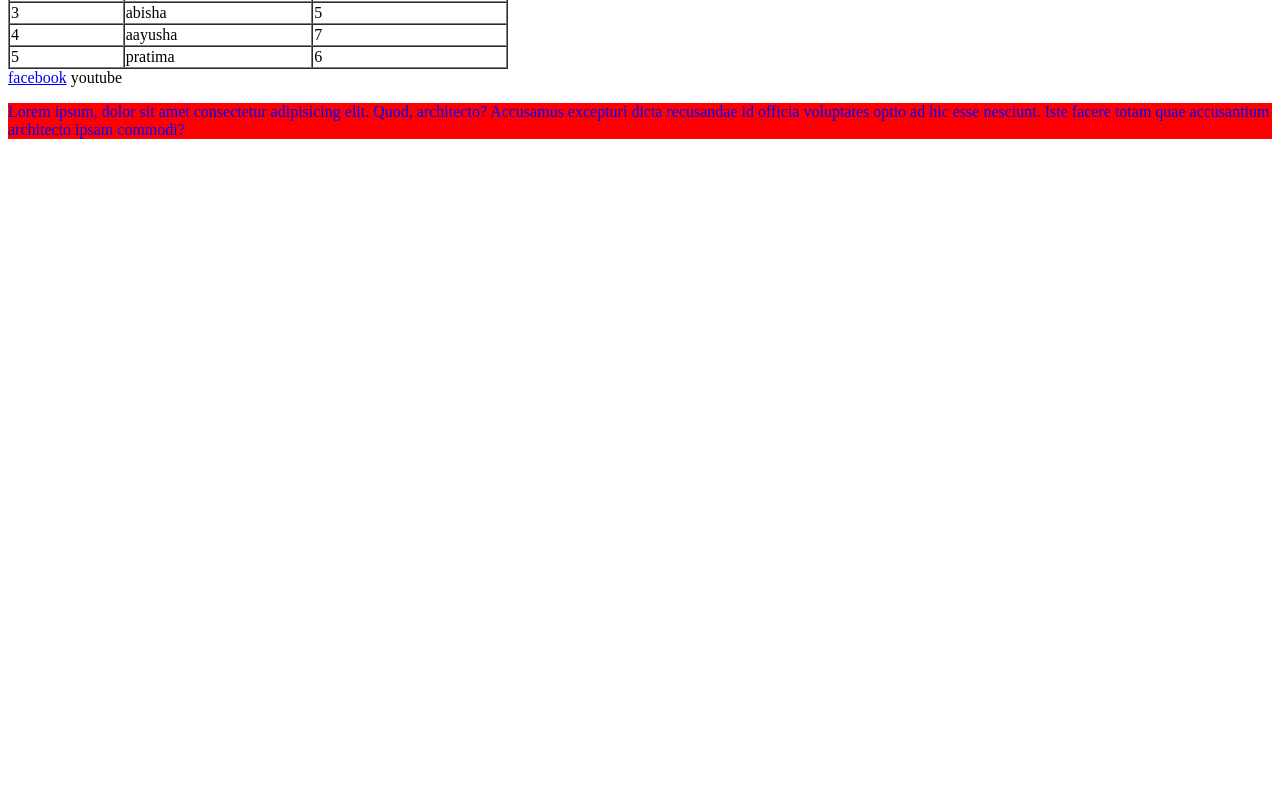
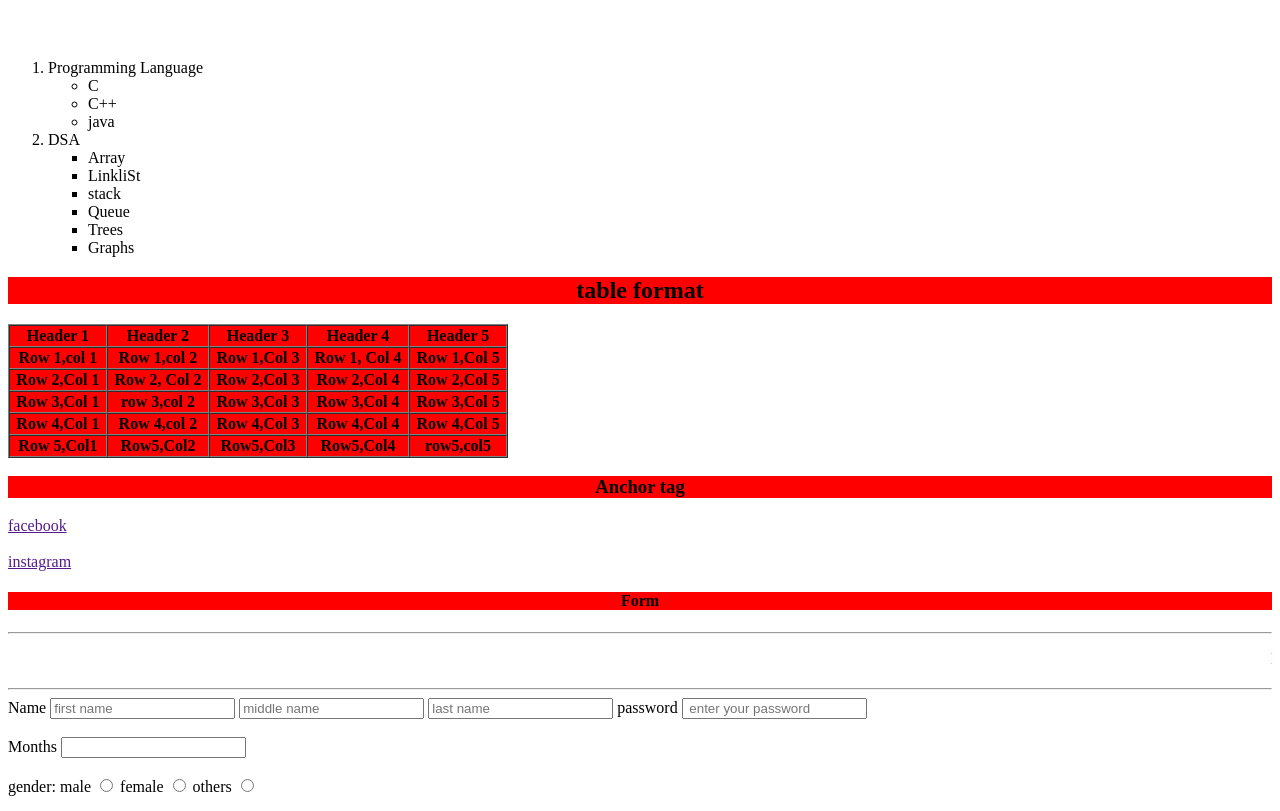
Before and after one commit to shrishtibohora/HTML-day1, a plain HTML site: page file.html in a window 1280 px wide. Shown: the part 73-884 px from the top of the page. Before the commit the page ends 800 px from the top, so only its background shows below. Drawn offline with Linux system fonts and the light colour scheme.

Commit message:
added tables

```diff
--- a/file.html
+++ b/file.html
@@ -6,47 +6,101 @@
     <title>Document</title>
 </head>
 
-<table border="1" cellspacing="0" width="500">
+
+   <center><h1 style="background-color: red;">Order and unorder list</h1></center><br><br>
+   <!--order list-->
+   <ol>
+    <li>Programming Language
+        <ul>
+            <li>C</li>
+            <li>C++</li>
+            <li>java</li>
+         </ul>
+
+    </li>
+    <li>DSA
+        <ul type="square">
+            <li>Array</li>
+            <li>LinkliSt</li>
+            <li>stack</li>
+            <li>Queue</li>
+            <li>Trees</li>
+            <li>Graphs</li>
+
+        </ul>
+    </li>
+   </ol>
+
+  <center> <h2 style="background-color: red;">table format</h2> </center>
+  <table style="background-color: red;" border="1" cellspacing="0" width="500">
     <tr>
-        <th>S.no</th>
-        <th>Name</th>
-        <th>Roll no.</th>
-    </tr>
-    <tr>
-        <td>1</td>
-        <td>shrishti</td>
-        <td>27</td>
-    </tr>
-    <tr>
-        <td>2</td>
-        <td>sapana</td>
-        <td>27</td>
-    </tr>
-    <tr>
-        <td>3</td>
-        <td>abisha</td>
-        <td>5</td>
+        <th>Header 1</th>
+        <th>Header 2</th>
+        <th>Header 3</th>
+        <th> Header 4</th>
+        <th>Header 5</th>
 
     </tr>
     <tr>
-        <td>4</td>
-        <td>aayusha</td>
-        <td>7</td>
+        <th>Row 1,col 1</th>
+        <th>Row 1,col 2</th>
+        <th>Row 1,Col 3</th>
+        <th>Row 1, Col 4</th>
+        <th>Row 1,Col 5</th>
+
     </tr>
     <tr>
-        <td>5</td>
-        <td>pratima</td>
-        <td>6</td>
+        <th>Row 2,Col 1</th>
+        <th>Row 2, Col 2</th>
+        <th>Row 2,Col 3</th>
+        <th>Row 2,Col 4</th>
+        <th>Row 2,Col 5</th>
     </tr>
-</table>
-<a href="https://www.facebook.com/">facebook</a>
-<a heref="https://www.youtube.com/">youtube</a>
-<p style="color:blue; background-color:red;">
-    Lorem ipsum, dolor sit amet consectetur adipisicing elit.
-     Quod, architecto? Accusamus excepturi dicta recusandae id officia voluptates
-     optio ad hic esse nesciunt. Iste facere totam quae accusantium architecto ipsam commodi?
-
-</p>
-
-</body>
-</html>
+    <tr>
+        <th>Row 3,Col 1</th>
+        <th>row 3,col 2</th>
+        <th>Row 3,Col 3 </th>
+        <th>Row 3,Col 4</th>
+        <th>Row 3,Col 5</th>
+    </tr>
+    <tr>
+        <th>Row 4,Col 1</th>
+        <th>Row 4,col 2</th>
+        <th>Row 4,Col 3</th>
+        <th>Row 4,Col 4</th>
+        <th>Row 4,Col 5</th>
+    </tr>
+    <tr>
+        <th>Row 5,Col1</th>
+        <th>Row5,Col2</th>
+        <th>Row5,Col3</th>
+        <th>Row5,Col4</th>
+        <th>row5,col5</th>
+    </tr>
+ </table>
+ <center><h3 style="background-color: red;"> Anchor tag</h3></center>
+ <a href https://www.youtube.com/>facebook</a> <Br> <br>
+ <a href https://www.instagram.com/>instagram</a>
+<center> <h4 style="background-color: red;">Form</h4></center>
+ <hr><p style="color: red;"><marquee> Driven by passion,guided by excellence.</marquee></p><hr>
+ <label for="Name" >Name</label>
+ <input type="text" placeholder="first name">
+ <input type="text" placeholder="middle name">
+ <input type="text" placeholder="last name">
+ <label for="Password">password</label>
+ <input type="text" placeholder=" enter your password"><br><br>
+ <label for="Months">Months</label>
+ <input type="text" placeholder=""><br><br>
+<label for="text">gender:</label>
+<label for="text">male</label>
+<input type="radio" name="gender">
+<label for="text">female</label>
+<input type="radio" name="gender">
+<label for="text">others</label>
+<input type="radio" name="gender"><br><br>
+<label for="text">About me</label>
+<textarea name=""id="" cols="10" rows="10"></textarea><br><br>
+<label for="text">ADDRESS of file:</label><br><br>
+<input type="file"><hr>
+<input type="submit">
+<button>clear the data</button>
```
